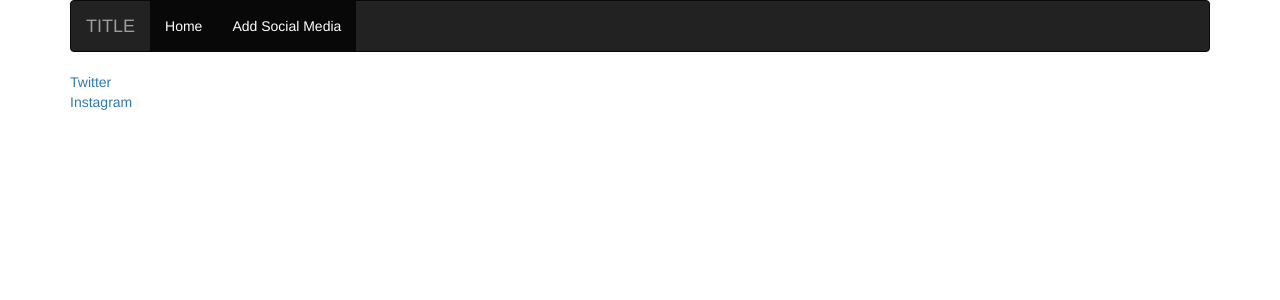
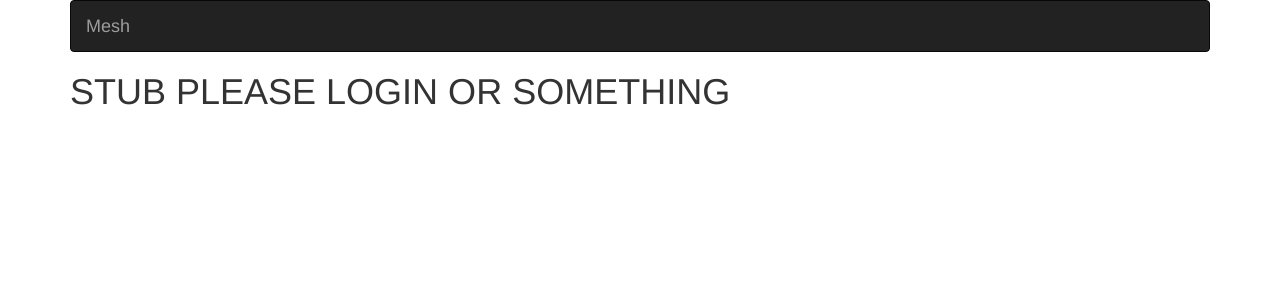
Before and after one commit to dennisjs0910/mesh-v2, a React (Create React App) app in the folder client/: page /authenticate in a window 1280 px wide. Shown: the top 300 px of the page. Built offline with nearby package versions, Linux system fonts and the light colour scheme; no server answers.

Commit message:
navigation, and home screen will not load if user is not signed in. WTD: change stubs into something useful

```diff
--- a/client/src/component/App.js
+++ b/client/src/component/App.js
@@ -12,16 +12,39 @@ class App extends Component {
         this.props.fetchUser();
     }
 
+    renderHome() {
+        return (
+            <div>
+                <Header />
+                <Route exact path='/' component={ NewsFeed } />
+                <Route exact path='/authenticate' component={ Authenticate } />
+            </div>
+        );
+    }
+
+    renderUserLogin() {
+        return (
+            <div>
+                <Header />
+                <h1>STUB PLEASE LOGIN OR SOMETHING</h1>
+            </div>
+        )
+    }
+
+    renderAccordingToLogin() {
+        if(this.props.user) {
+            return this.renderHome();
+        } else {
+            return this.renderUserLogin();
+        }
+    }
+
 
     render() {
         return (
             <div className='container'>
                 <BrowserRouter>
-                    <div>
-                        <Header />
-                        <Route exact path='/' component={ NewsFeed } />
-                        <Route exact path='/authenticate' component={ Authenticate } />
-                    </div>
+                    { this.renderAccordingToLogin() }
                 </BrowserRouter>
             </div>
         );
--- a/client/src/component/Header.js
+++ b/client/src/component/Header.js
@@ -4,6 +4,7 @@ import { Link } from 'react-router-dom';
 // import styles from './stylesheet/Header.css';
 
 class Header extends Component {
+
     renderContent() {
         switch (this.props.auth) {
             case null:
@@ -15,19 +16,27 @@ class Header extends Component {
         }
     }
 
+    renderUserNavigation() {
+        if(this.props.auth) {
+            return(
+                <ul className="nav navbar-nav">
+                    <li className="active"><a href="/">Home</a></li>
+                    <li className="active"><a href="/authenticate">Add Social Media</a></li>
+                </ul>
+            )
+        }
+    }
+
     render() {
         return (
             <nav className="navbar navbar-inverse">
                 <div className="container-fluid">
                     <div className="navbar-header">
                         <Link to={this.props.auth ? '/' : '/'} className='navbar-brand'>
-                            TITLE
+                            Mesh
                         </Link>
                     </div>
-                    <ul className="nav navbar-nav">
-                        <li className="active"><a href="/">Home</a></li>
-                        <li className="active"><a href="/authenticate">Add Social Media</a></li>
-                    </ul>
+                    { this.renderUserNavigation() }
                     <ul className="nav navbar-nav navbar-right">
                         { this.renderContent() }
                     </ul>
```
